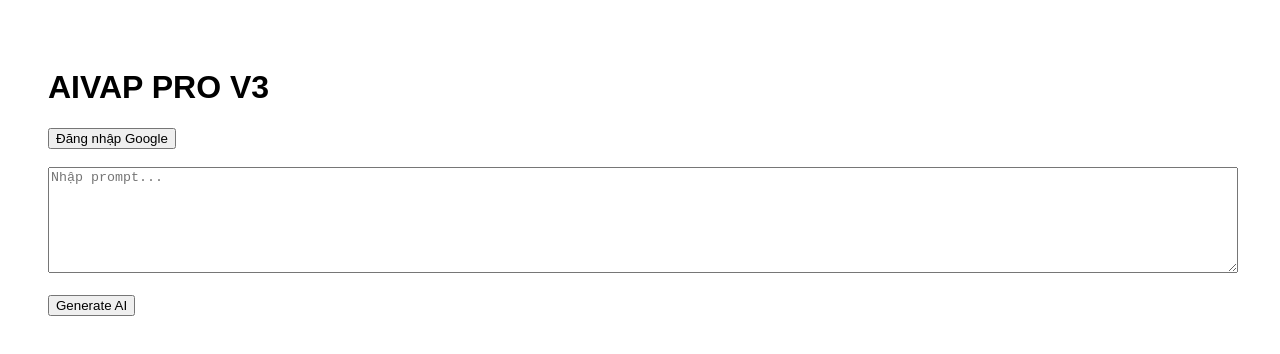
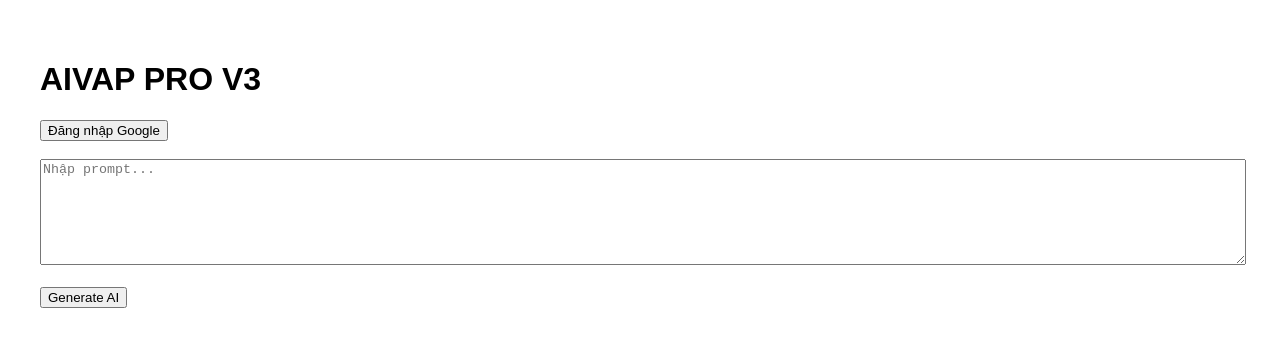
Before and after one commit to quangvap007-ctrl/AIVAP, a React (Vite) app: page / in a window 1280 px wide. Shown: the top 354 px of the page. Built offline with nearby package versions, Linux system fonts and the light colour scheme; no server answers.

Commit message:
Update index.css

```diff
--- a/src/index.css
+++ b/src/index.css
@@ -1,3 +1,5 @@
-git add .
-git commit -m "remove tailwind"
-git push
+/* empty hoặc CSS bình thường */
+body {
+  margin: 0;
+  font-family: sans-serif;
+}
```
